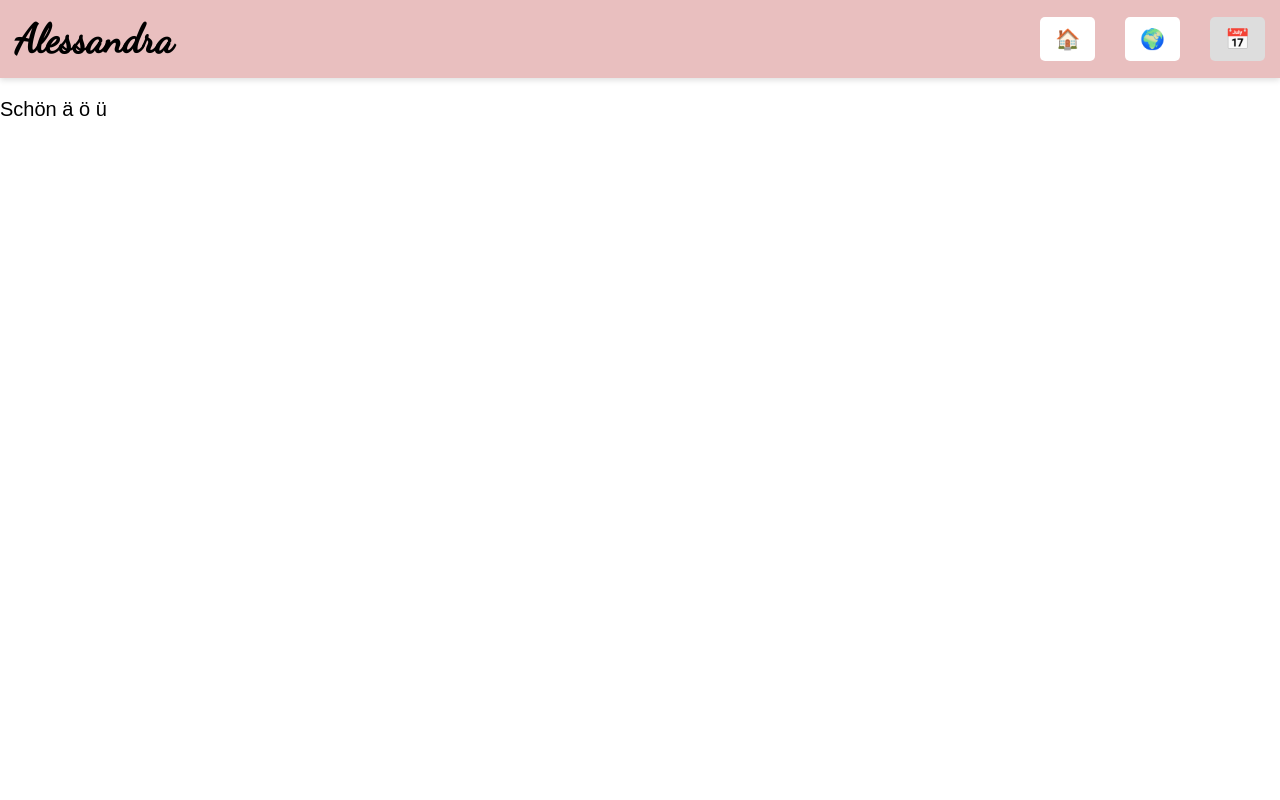
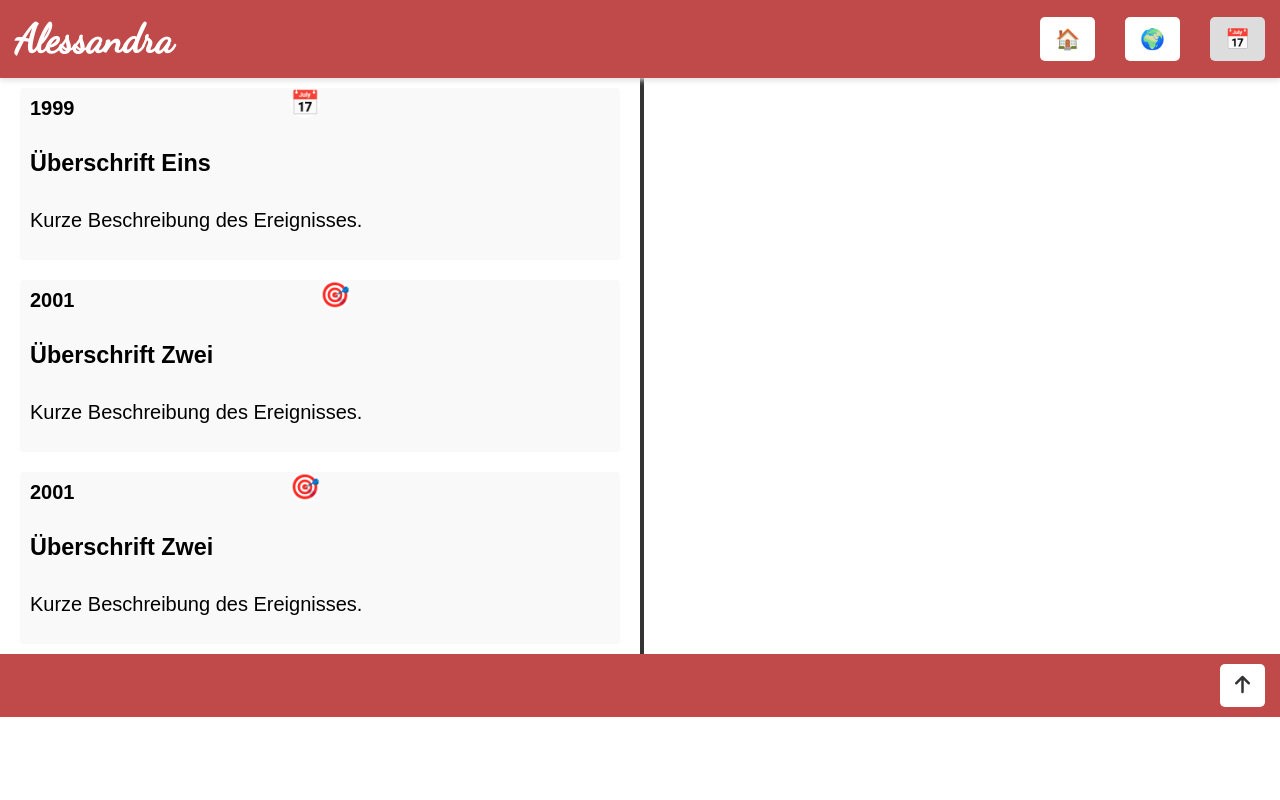
Before and after one commit to DavidSparta/projektarbeit-maus, a plain HTML site: page timeline.html in a window 1280 px wide. Shown: the top 800 px of the page. Drawn offline with Linux system fonts and the light colour scheme; a web font is replaced by a local one.

Commit message:
created basic timeline element

```diff
--- a/style.css
+++ b/style.css
@@ -1,5 +1,5 @@
 html {
-    --theme-color: rgb(233, 191, 191);
+    --theme-color: rgb(192, 73, 73);
     --dark-background-color: #ddd;
     --light-background-color: #fff;
     --light-font-color:#fff;
@@ -38,6 +38,7 @@ h1 {
 
 .header-nav-wrapper h1 {
     padding-left: 0.5rem;
+    color: var(--light-font-color);
     width: 100%;
 }
 .site-header,
@@ -73,9 +74,13 @@ h1 {
 }
 
 .site-footer {
-    text-align: right;
     background-color: var(--theme-color);
     padding: .5rem;
+    text-align: right;
+}
+
+.footer-links :last-child {
+    margin-left: auto;
 }
 
 .hero-section {
@@ -217,6 +222,79 @@ h1 {
 
 .site-content { line-height: 1.5;}
 
+.timeline {
+    position: relative;
+    width: 100%;
+}
+
+.timeline::before {
+    content: '';
+    position: absolute;
+    left: 50%;
+    width: 4px;
+    background-color: #333;
+    top: 0;
+    bottom: 0;
+}
+
+.timeline-block {
+    position: relative;
+    width: 50%;
+    padding: 10px 20px;
+    box-sizing: border-box;
+}
+
+.timeline-block .timeline-icon {
+    position: absolute;
+    width: 30px;
+    height: 30px;
+    background-color: #fff;
+    border-radius: 50%;
+    text-align: center;
+    line-height: 30px;
+    font-size: 24px;
+}
+
+.left .timeline-icon {
+    left: calc(50% - 30px);
+}
+
+.right .timeline-icon {
+    right: calc(50% - 30px);
+}
+
+.timeline-content {
+    padding: 5px 10px;
+    background-color: #f9f9f9;
+    border-radius: 4px;
+}
+
+.left .timeline-content {
+    margin-left: 0;
+}
+
+.right .timeline-content {
+    margin-right: 0;
+}
+
+.date {
+    font-weight: bold;
+}
+
+@media screen and (max-width: 600px) {
+    .timeline-block {
+        width: 100%;
+    }
+
+    .left .timeline-icon, .right .timeline-icon {
+        left: 10px; /* oder ein anderer Wert, um auf kleinen Bildschirmen zu justieren */
+    }
+
+    .right .timeline-content {
+        margin-left: 0;
+    }
+}
+
 @media (max-width: 400px) {
     .site-nav ul {
         flex-direction: column; /* Ändert die Flex-Richtung zu einer Spalte für mobile Ansicht */
--- a/timeline.html
+++ b/timeline.html
@@ -1,6 +1,5 @@
 <!DOCTYPE html>
 <html lang="de">
-<head>
 <head>
     <meta charset="UTF-8">
     <meta name="viewport" content="width=device-width, initial-scale=1.0">
@@ -10,7 +9,7 @@
     <link rel="preconnect" href="https://fonts.googleapis.com">
     <link rel="preconnect" href="https://fonts.gstatic.com" crossorigin>
     <link href="https://fonts.googleapis.com/css2?family=Dancing+Script&family=Love+Light&family=Source+Sans+3:ital,wght@0,400;0,700;1,400&display=swap" rel="stylesheet">
-    </head>
+    <script src="https://kit.fontawesome.com/e40488c4e2.js" crossorigin="anonymous"></script>
 </head>
 <body>
     <div class="header-nav-wrapper">
@@ -26,11 +25,42 @@
             </ul>
         </nav>
     </div>
-    <p>Schön ä ö ü</p>
-    <br><br><br><br><br><br><br><br><br><br><br><br><br><br><br><br><br><br><br><br><br><br><br><br><br><br><br><br><br><br><br><br><br><br><br><br><br><br><br><br><br><br><br>
 
+    <main class="site-content">
+        <div class="timeline">
+            <div class="timeline-block left">
+                <div class="timeline-icon">&#128197;</div>
+                <div class="timeline-content">
+                    <div class="date">1999</div>
+                    <h3>Überschrift Eins</h3>
+                    <p>Kurze Beschreibung des Ereignisses.</p>
+                </div>
+            </div>
+            <div class="timeline-block right">
+                <div class="timeline-icon">&#127919;</div>
+                <div class="timeline-content">
+                    <div class="date">2001</div>
+                    <h3>Überschrift Zwei</h3>
+                    <p>Kurze Beschreibung des Ereignisses.</p>
+                </div>
+            </div>
+            <div class="timeline-block left">
+                <div class="timeline-icon">&#127919;</div>
+                <div class="timeline-content">
+                    <div class="date">2001</div>
+                    <h3>Überschrift Zwei</h3>
+                    <p>Kurze Beschreibung des Ereignisses.</p>
+                </div>
+            </div>
+            <!-- Weitere timeline-block Elemente hier einfügen -->
+        </div>
+
+
+
+
+    </main>
     <footer class="site-footer">
-        <a href="#top">&#8593;</a>
+        <a href="#top"><i class="fa-solid fa-arrow-up" style="color: #333;"></i></a>
     </footer>
 
 </body>
```
Also changed, not shown: start.html (+5 -4 lines). Lines whose indentation alone changed are shown as unchanged.
